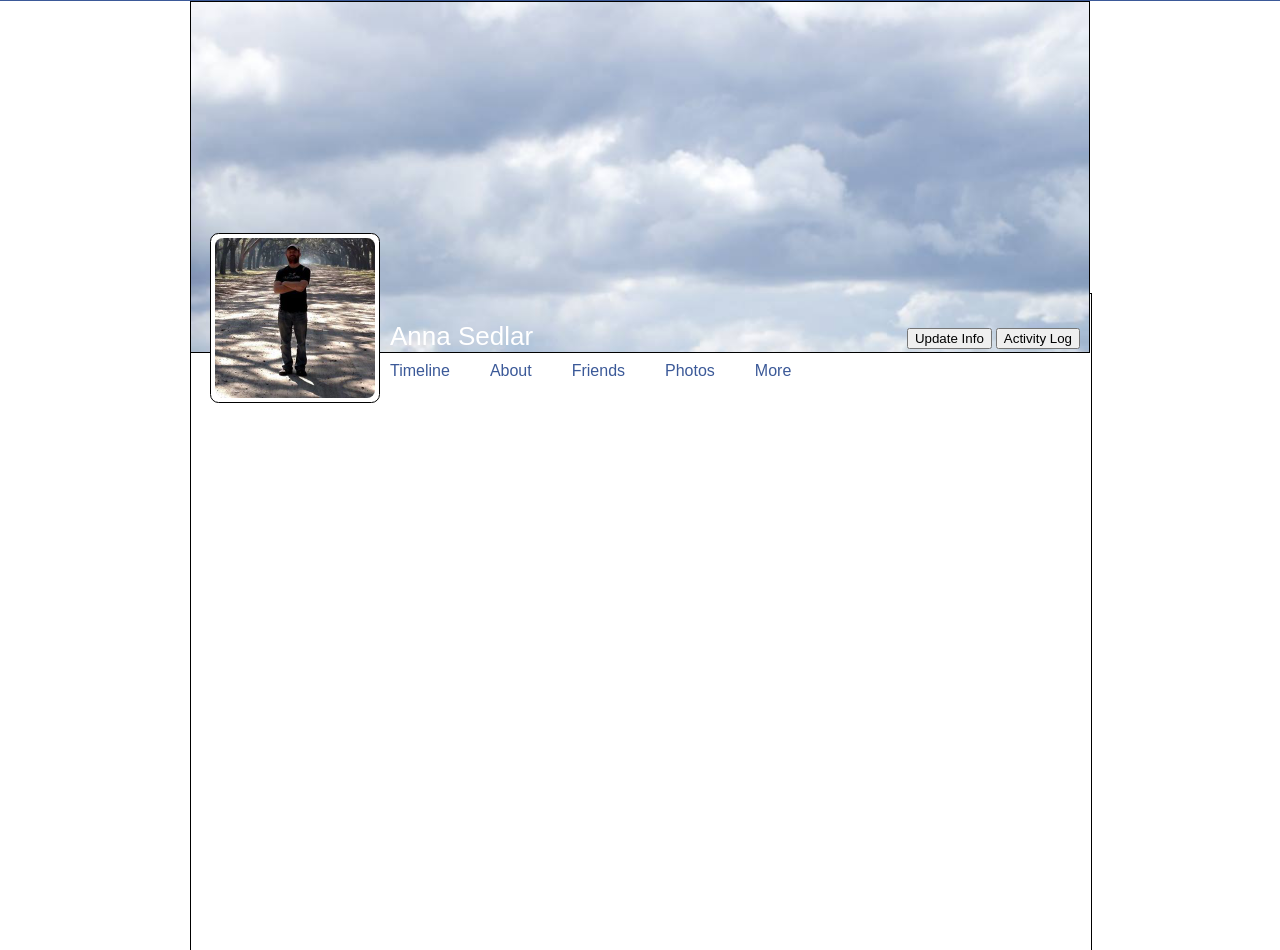
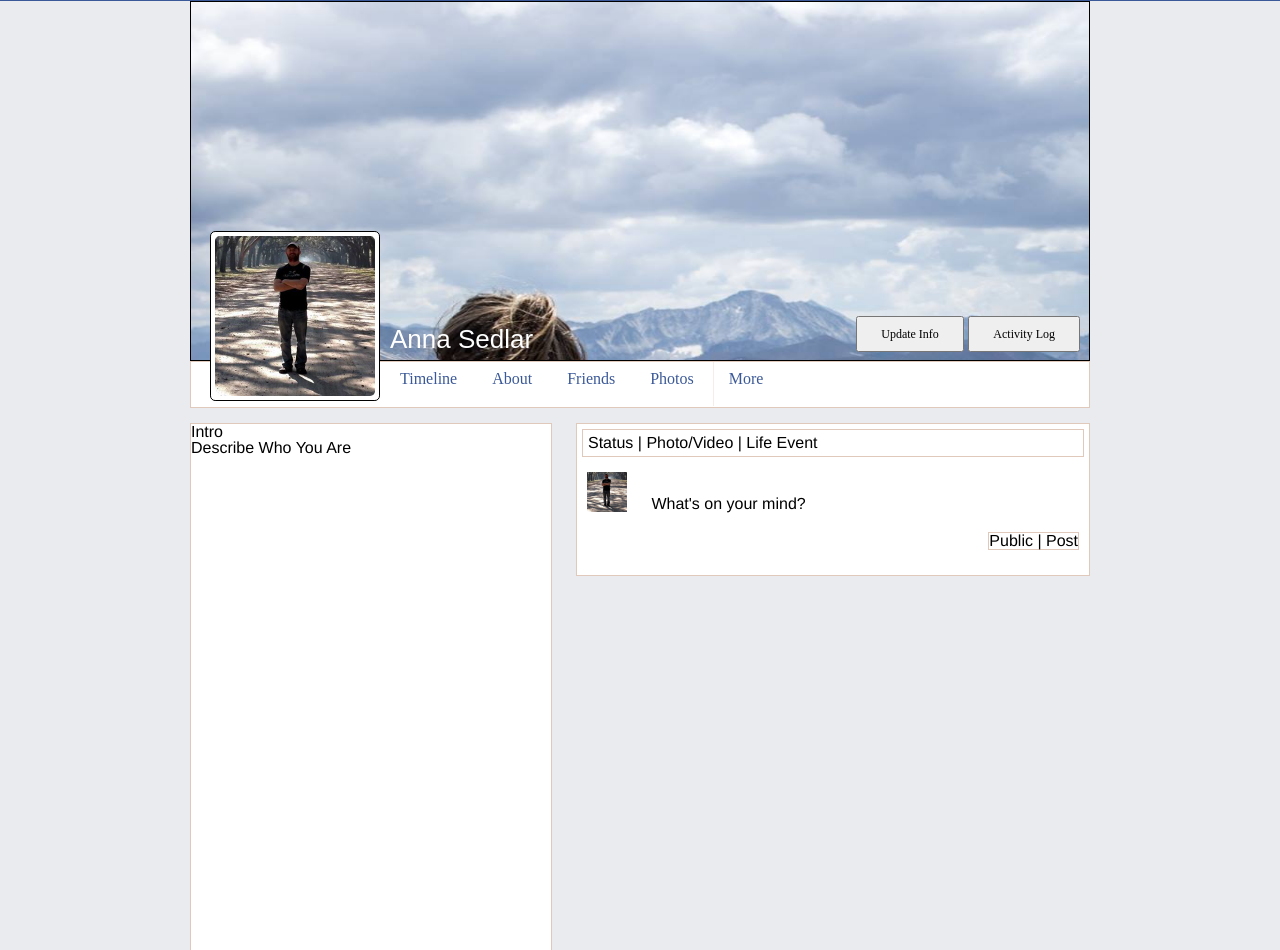
Before and after one commit to annasedlar/facebook-clone, a plain HTML site: page index.html in a window 1280 px wide. Shown: the part 42-992 px from the top of the page. Drawn offline with Linux system fonts and the light colour scheme.

Commit message:
updated basic body layout

```diff
--- a/index.html
+++ b/index.html
@@ -9,6 +9,7 @@
 
 <!-- Overall page wrapper -->
 	<div id="facebook-wrapper">
+
 
 		<!-- Header div to contain all header elements -->
 		<div id="header">
@@ -74,17 +75,40 @@
 			</div>
 			<div id="cover-menu">
 				<li class="cover-menu-item">Timeline</li>
+				<div class="spacer2">|</div>
 				<li class="cover-menu-item">About</li>
+				<div class="spacer2">|</div>
 				<li class="cover-menu-item">Friends</li>
+				<div class="spacer2">|</div>
 				<li class="cover-menu-item">Photos</li>
+				<div class="spacer2">|</div>
 				<li class="cover-menu-item">More</li>
+				<div class="spacer2">|</div>
 			</div>
 		<div id="white-behind">
 
+		</div id="body">
+			<div id="intro-box">Intro<BR>Describe Who You Are
 			</div>
-		<!-- nav menu -->
-		<!-- camera up in the topcorner -->
-
+			<div id="status-box">
+				<div id="status-type">Status | Photo/Video | Life Event
+				</div>
+				<div id="prompt">
+					<div id="mid-avatar">
+						<img src="avatar.jpg">
+					</div>
+					<div id="prompt-text">What's on your mind?
+					</div>
+				</div>
+				<div id="actions">Public | Post
+				</div>
+			</div>
+			<div id="photo-box">Photos
+			</div>
+			<div id="timeline-box">Timeline
+			</div>
+			<div id="friends-box">Friends
+			</div>
 		</div>
 
 		<div id="Footer">
--- a/styles.css
+++ b/styles.css
@@ -1,5 +1,9 @@
 #facebook-wrapper{
 	/* If we need whole page styles */
+	background-color: #E9EBEE;
+	z-index: -2;
+	position: relative;
+	font-family: helvetica;
 }
 
 img{
@@ -70,7 +74,14 @@ img{
 	color: white;
 	margin: 5px;
 	font-family: helvetica;
-	font-size: 12px;
+	font-size: 14px;
+}
+
+a:link{
+	color: white;
+	font-family: helvetica;
+	font-size: 14px;
+
 }
 
 #homelink{
@@ -110,33 +121,38 @@ img{
 }
 
 .spacer{
-	line-height: 24px;
+	line-height: 25px;
 	margin:  0 10px;
+	overflow: hidden;
+	font-size: 50px;
+	width: 5px;
 }
-
-
 
 #cover-photo-wrapper{
 	max-width: 900px;
 	margin:  auto;
 	width: 100%;
+	height: 400px;
 
 }
 
 #cover-photo{
-	max-height: 350px;
+	max-height: 358px;
 	overflow: hidden;
 	border: solid black 1px;
-}
+	}
+
 
 #cover-photo img{
 	width: 100%;
 	z-index: 0;
+	height: 700px;
 }
 
 #personal-info-wrapper{
 	z-index: 1;
 	margin-top:  -60px;
+	margin-bottom: 60px;
 	position: relative;
 
 }
@@ -145,18 +161,18 @@ img{
 	height: 168px;
 	width: 168px;
 	float: left;
-	margin-top: -60px;
+	margin-top: -70px;
 	margin-left: 20px;
 	background-color: white;
 	position: relative;
-	border-radius: 5%;
+	border-radius: 3%;
 	border: solid black 1px;
 }
 
 #big-avatar img{
 	height:  160px;
 	width:  160px;
-	border-radius: 5%;
+	border-radius: 3%;
 	position: relative;
 	margin-top: 4px;
 	margin-left: 4px;
@@ -165,39 +181,145 @@ img{
 #big-avatar-name{
 	float:  left;
 	padding: 10px;
-	margin-right: 25px;
+	margin-right: 10px;
 	font-family: helvetic, arial, sans-serif;
 	font-size: 26px;
 	color: white;
-	margin-top: 20px;
+	margin-top: 15px;
 }
 
 #cover-buttons{
 	float: right;
 	margin-right: 10px;
-	margin-top: 35px;
+	margin-top: 15px;
+	display: inline-block;
+	box-sizing: content-box;
+	text-align: center;
+}
+
+button{
+	padding: 5px 23px;
+	text-align: center;
+	display:  inline-block;
+	font-size: 12px;
+	font-family: helvetica-bold;
+	line-height: 22px;
 }
 
 #cover-menu{
 	float: left;
-	font-family: helvetic, arial, sans-serif;
-	margin-top: 50px;
-	margin-left: 180px;
+	font-family: helvetic-bold, arial, sans-serif;
+	margin-left: 200px;
 	position: absolute;
+	width: 800px;
 
 }
 
 .cover-menu-item{
 	float: left;
-	padding: 20px;
+	display: inline-block;
+	padding: 10px;
 	list-style-type: none;
 	color: #3B5998;
+	font-family: helvetica-bold;
 }
 
+.spacer2{
+	line-height: 45px;
+	margin:  0 5px;
+	float: left;
+	color: #E0C9BB ;
+	display: inline-block;
+	font-size: 55px;
+	width: 5px;
+	overflow: hidden;
+}
+
+
 #white-behind{
-	color: white;
-	width: 900px;
-	height: 1000px;
-	border: solid black 1px;
+	background-color: white;
+	width: 898px;
+	height: 45px;
+	border: solid #E0C9BB 1px;
 	margin: auto;
+	z-index: -1;
+	position: relative;
 }
+
+body{
+	background-color: #E9EBEE;
+	width: 100%
+	max-width: 900px;
+}
+
+#intro-box{
+	float: left;
+	background-color: white;
+	width: 360px;
+	height: 559px;
+	margin-top: 15px;
+	border: solid #E0C9BB 1px;
+}
+
+#status-box{
+	float: right;
+	background-color: white;
+	width: 512px;
+	height: 151px;
+	margin-top: 15px;
+	border: solid #E0C9BB 1px;
+}
+
+	#mid-avatar{
+	height: 40px;
+	width: 40px;
+	margin: 10px;
+	display: inline-block;
+	}
+
+	#status-type{
+		border: solid #E0C9BB 1px;
+		margin: auto;
+		margin: 5px;
+		padding: 5px;
+	}
+
+	#prompt{
+
+	}
+
+	#prompt-text{
+		display: inline-block;
+		margin: 10px;
+		vertical-align: bottom;
+	}
+
+	#actions{
+		float: right;
+		border: solid #E0C9BB 1px;
+		clear: both;
+		margin: 10px;
+		border: solid #E0C9BB 1px;
+	}
+
+
+
+
+
+#photo-box{
+	float: left;
+	clear: left;
+	background-color: white;
+}
+
+#timeline-box{
+	float: right;
+	clear: right;
+	background-color: white;
+}
+
+#friends-box{
+	float: left;
+	clear: left;
+	background-color: white;
+}
```
Lines whose indentation alone changed are shown as unchanged.
